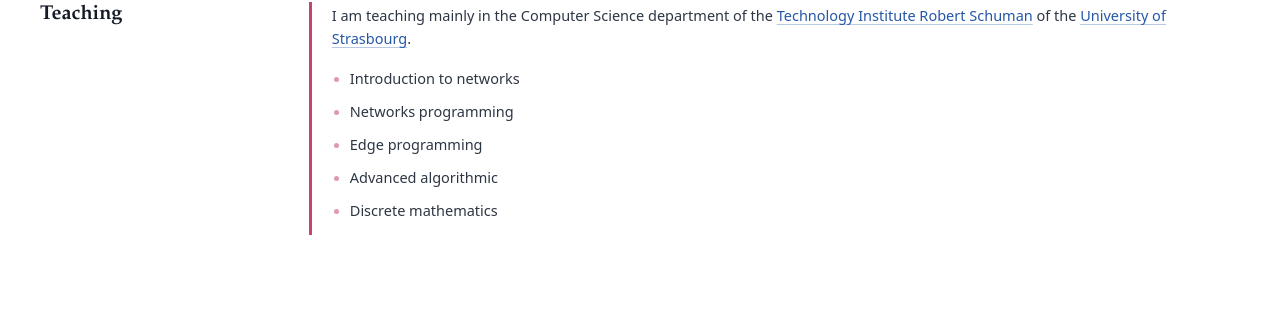
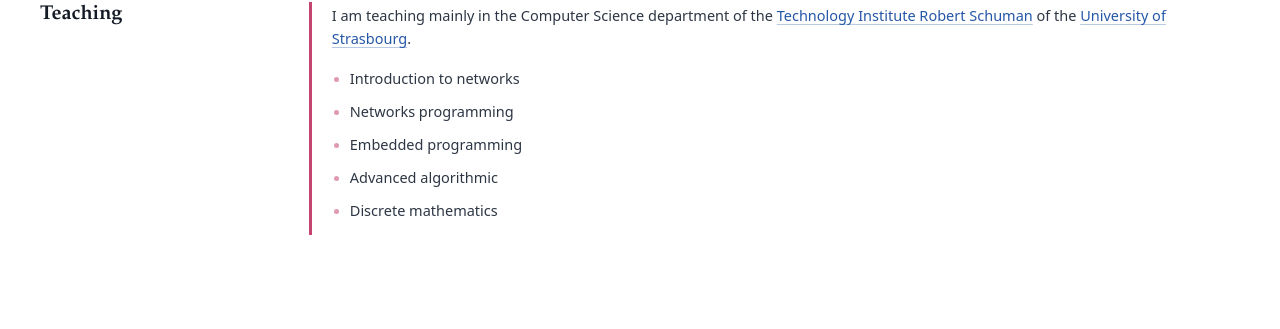
Before and after one commit to wemmertc/webpage, a Jekyll site: the page built from index.md, in a window 1280 px wide and 900 px high, scrolled down 1191 px. Shown: the part 492-821 px from the top of the window. Built offline with Jekyll 4.4.1, drawn with Linux system fonts in a browser that asks for light colours.

Commit message:
publishing

```diff
--- a/index.md
+++ b/index.md
@@ -102,7 +102,7 @@ I am teaching mainly in the Computer Science department of the [Technology Insti
 
 * Introduction to networks
 * Networks programming
-* Edge programming
+* Embedded programming
 * Advanced algorithmic
 * Discrete mathematics
 
```
